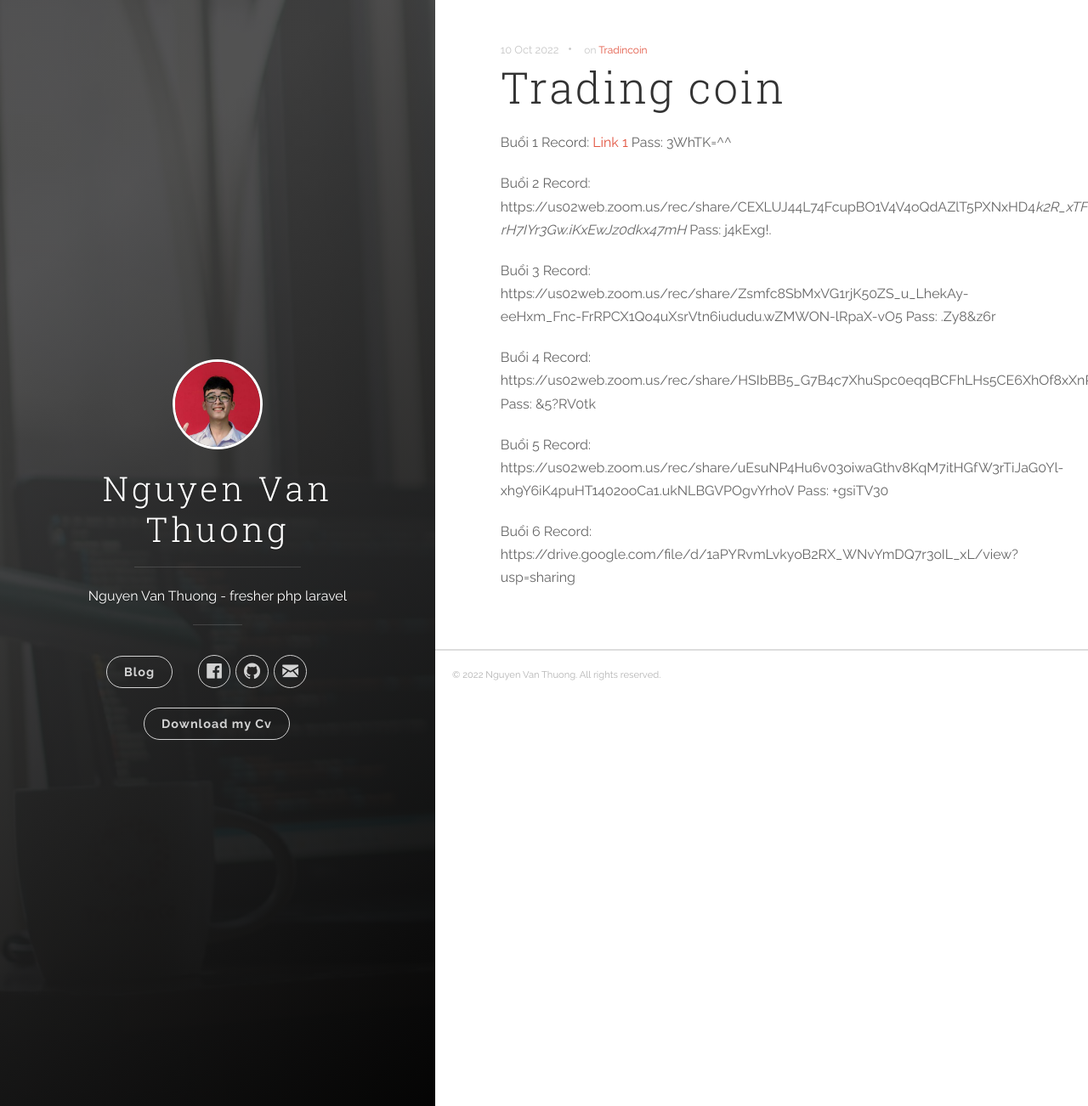
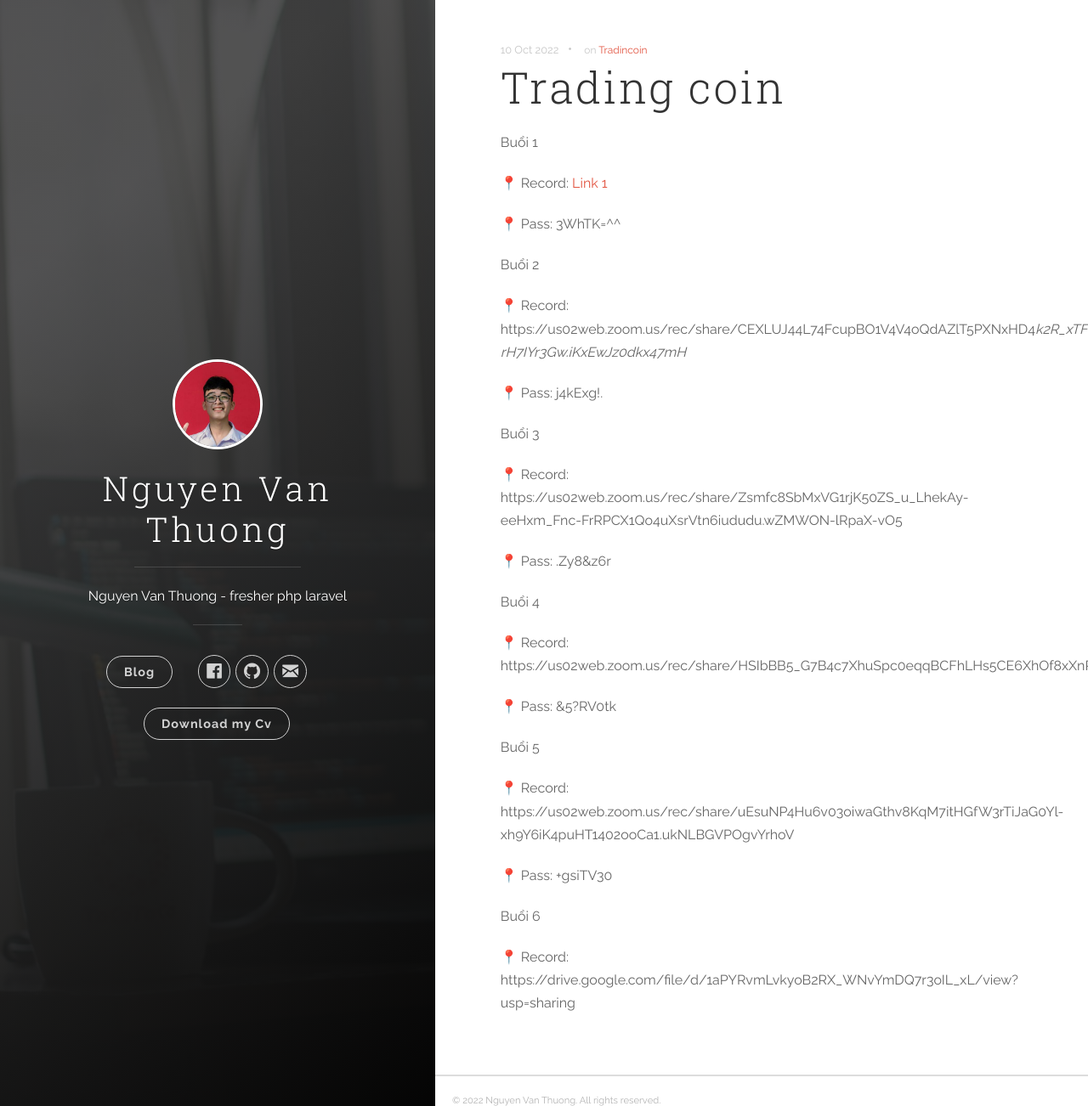
Before and after one commit to thuongx1bg/thuong_blog, a Jekyll site: the page built from _posts/2022-10-10-post-trading.markdown, in a window 1280 px wide and 1302 px high. Shown: the whole window at 85% size. Built offline with Jekyll 4.4.1, drawn with Linux system fonts in a browser that asks for light colours; part of the change alters nothing that is shown.

```diff
--- a/_posts/2022-10-10-post-trading.markdown
+++ b/_posts/2022-10-10-post-trading.markdown
@@ -4,27 +4,50 @@ date:   2022-10-10 15:04:23
 categories: [Trading coin]
 tags: [Tradincoin]
 ---
-Buổi 1   Record: [Link 1][buoi1]
-  Pass: 3WhTK=^^
+Buổi 1
+
+📍  Record: [Link 1][buoi1]
 
 
-Buổi 2   Record: https://us02web.zoom.us/rec/share/CEXLUJ44L74FcupBO1V4V4oQdAZlT5PXNxHD4_k2R_xTFbiPb98jRD-rH7IYr3Gw.iKxEwJz0dkx47mH_
-  Pass: j4kExg!.
+📍  Pass: 3WhTK=^^
 
 
-Buổi 3   Record: https://us02web.zoom.us/rec/share/Zsmfc8SbMxVG1rjK50ZS_u_LhekAy-eeHxm_Fnc-FrRPCX1Qo4uXsrVtn6iududu.wZMWON-lRpaX-vO5
-  Pass: .Zy8&z6r
+Buổi 2
+
+📍  Record: https://us02web.zoom.us/rec/share/CEXLUJ44L74FcupBO1V4V4oQdAZlT5PXNxHD4_k2R_xTFbiPb98jRD-rH7IYr3Gw.iKxEwJz0dkx47mH_
 
 
-Buổi 4   Record: https://us02web.zoom.us/rec/share/HSIbBB5_G7B4c7XhuSpc0eqqBCFhLHs5CE6XhOf8xXnRFp7UkypHrjKGXtFELrKK.NktL5eLeG_2bSDOj
-  Pass: &5?RV0tk
+📍  Pass: j4kExg!.
 
 
-Buổi 5   Record: https://us02web.zoom.us/rec/share/uEsuNP4Hu6v03oiwaGthv8KqM7itHGfW3rTiJaG0Yl-xh9Y6iK4puHT1402ooCa1.ukNLBGVPOgvYrhoV
-  Pass: +gsiTV30
+Buổi 3
+
+📍  Record: https://us02web.zoom.us/rec/share/Zsmfc8SbMxVG1rjK50ZS_u_LhekAy-eeHxm_Fnc-FrRPCX1Qo4uXsrVtn6iududu.wZMWON-lRpaX-vO5
 
 
-Buổi 6   Record: https://drive.google.com/file/d/1aPYRvmLvkyoB2RX_WNvYmDQ7r3oIL_xL/view?usp=sharing
+📍  Pass: .Zy8&z6r
+
+
+Buổi 4
+
+📍  Record: https://us02web.zoom.us/rec/share/HSIbBB5_G7B4c7XhuSpc0eqqBCFhLHs5CE6XhOf8xXnRFp7UkypHrjKGXtFELrKK.NktL5eLeG_2bSDOj
+
+
+📍  Pass: &5?RV0tk
+
+
+Buổi 5
+
+
+📍  Record: https://us02web.zoom.us/rec/share/uEsuNP4Hu6v03oiwaGthv8KqM7itHGfW3rTiJaG0Yl-xh9Y6iK4puHT1402ooCa1.ukNLBGVPOgvYrhoV
+
+
+📍  Pass: +gsiTV30
+
+
+Buổi 6
+
+📍  Record: https://drive.google.com/file/d/1aPYRvmLvkyoB2RX_WNvYmDQ7r3oIL_xL/view?usp=sharing
 
 
 
```
